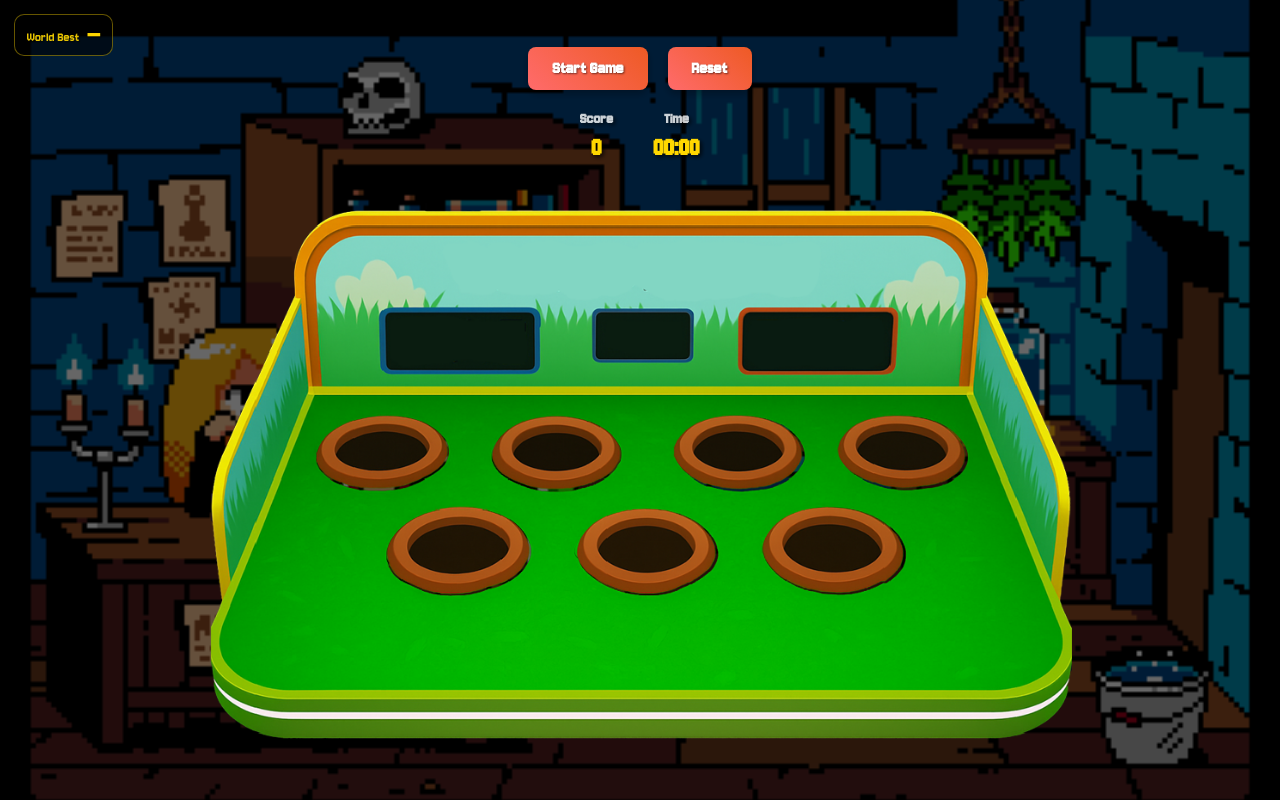
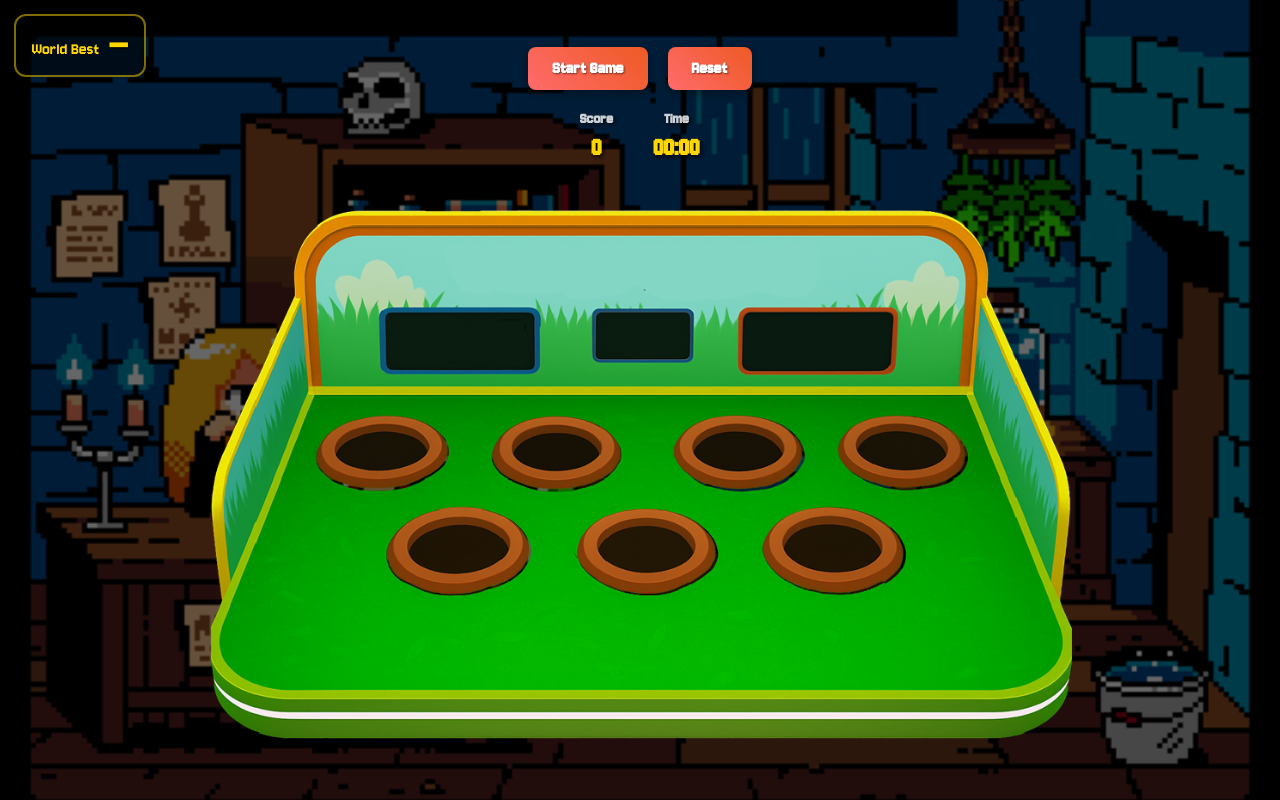
Before and after one commit to bendiagi/whack-an-avo-sol, a React (Vite) app: page / in a window 1280 px wide. Built offline with nearby package versions, Linux system fonts and the light colour scheme; no server answers.

Commit message:
style(ui): enlarge World Best badge for better visibility

```diff
--- a/src/App.css
+++ b/src/App.css
@@ -353,22 +353,22 @@
   z-index: 2500;
   display: inline-flex;
   align-items: baseline;
-  gap: 8px;
-  padding: 8px 12px;
+  gap: 10px;
+  padding: 12px 16px;
   background: rgba(0, 0, 0, 0.55);
-  border: 1px solid rgba(255, 215, 0, 0.4);
-  border-radius: 10px;
+  border: 2px solid rgba(255, 215, 0, 0.5);
+  border-radius: 12px;
   color: #ffd700;
   text-shadow: 1px 1px 2px rgba(0, 0, 0, 0.8);
   font-family: 'Jersey10', Arial, sans-serif;
 }
 
 .global-highscore-badge .badge-label {
-  font-size: 14px;
-  opacity: 0.9;
+  font-size: 18px;
+  opacity: 1;
 }
 
 .global-highscore-badge .badge-value {
-  font-size: 22px;
+  font-size: 32px;
   font-weight: bold;
 }
```
